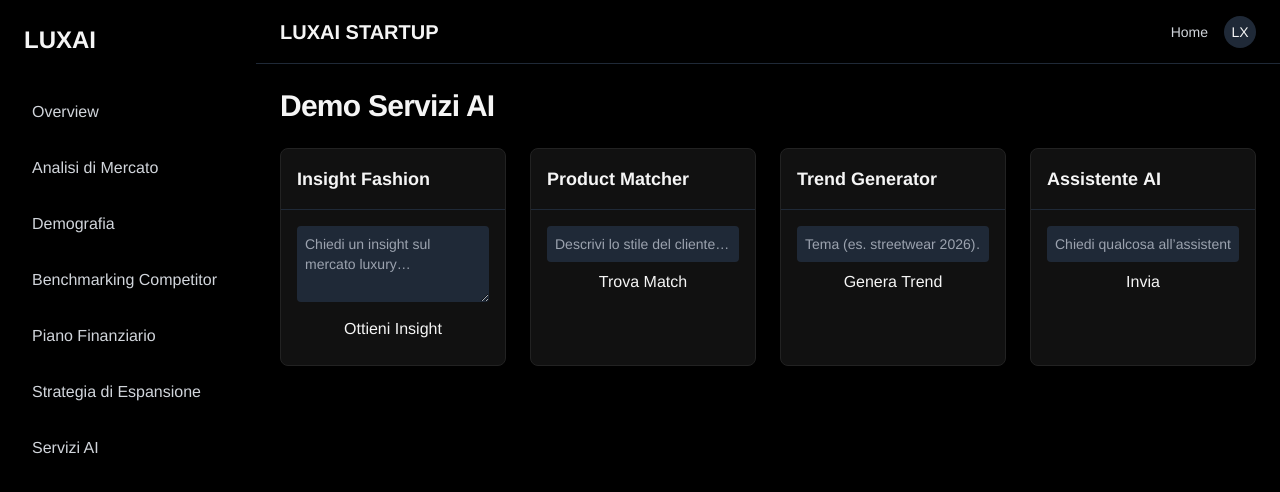
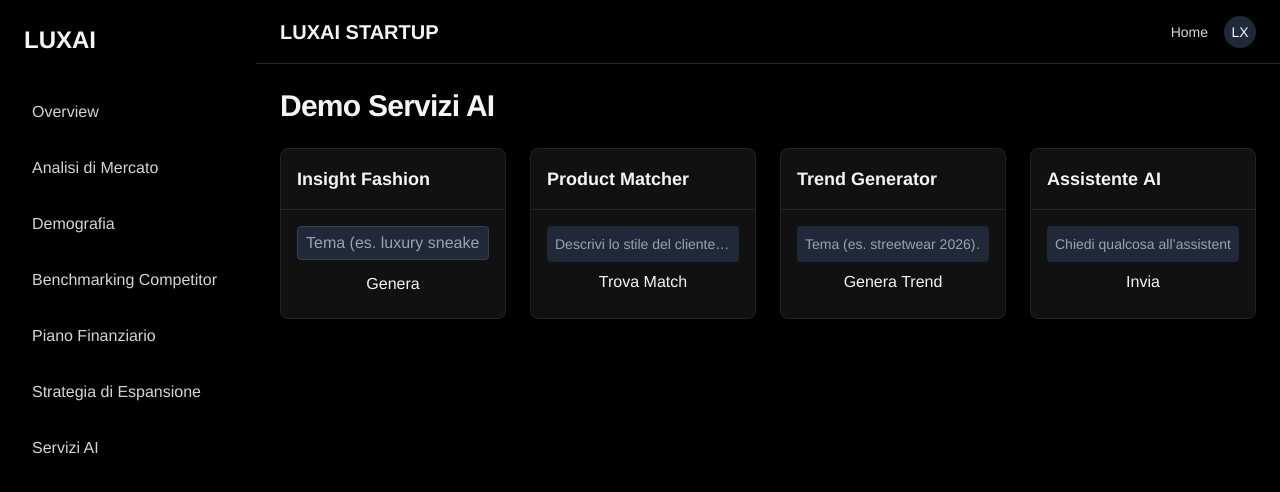
Before and after one commit to Korgan88/dashboard, a Next.js app: page /dashboard/ai-services in a window 1280 px wide. Shown: the top 492 px of the page. Built offline with nearby package versions, Linux system fonts and the light colour scheme; a web font is replaced by a local one.

Commit message:
Update InsightDemo.tsx

```diff
--- a/src/components/ai/InsightDemo.tsx
+++ b/src/components/ai/InsightDemo.tsx
@@ -1,51 +1,49 @@
-'use client';
+"use client";
 
-import React, { useState } from 'react';
+import React, { useState } from "react";
+import { Bar } from "react-chartjs-2";
+import { Chart as ChartJS, CategoryScale, LinearScale, BarElement } from "chart.js";
+
+ChartJS.register(CategoryScale, LinearScale, BarElement);
 
 export default function InsightDemo() {
-  const [query, setQuery]     = useState('');
-  const [answer, setAnswer]   = useState<string | null>(null);
+  const [data, setData] = useState<{ labels: string[]; values: number[] } | null>(null);
   const [loading, setLoading] = useState(false);
+  const [prompt, setPrompt]   = useState("");
 
-  async function askInsight() {
-    if (!query.trim()) return;
+  const run = async () => {
     setLoading(true);
-    setAnswer(null);
-
-    try {
-      const url  = `/api/ai?service=insight&prompt=${encodeURIComponent(query)}`;
-      const res  = await fetch(url);
-      const json = await res.json();
-      setAnswer(json.answer ?? json.error ?? 'Errore sconosciuto');
-    } catch (err) {
-      setAnswer('Network error');
-    } finally {
-      setLoading(false);
-    }
-  }
+    const res = await fetch(`/api/ai?service=insight&prompt=${encodeURIComponent(prompt)}`);
+    const json = await res.json();
+    /** json.result dovrebbe essere un array: [{keyword:"streetwear",score:42}, …] */
+    const labels = json.result.map((k: any) => k.keyword);
+    const values = json.result.map((k: any) => k.score);
+    setData({ labels, values });
+    setLoading(false);
+  };
 
   return (
-    <>
-      <textarea
-        value={query}
-        onChange={e => setQuery(e.target.value)}
-        placeholder="Chiedi un insight sul mercato luxury…"
-        className="w-full bg-gray-800 p-2 rounded text-sm mb-2"
-        rows={3}
+    <div className="space-y-3">
+      <input
+        value={prompt}
+        onChange={e => setPrompt(e.target.value)}
+        placeholder="Tema (es. luxury sneakers 2025)"
+        className="w-full px-2 py-1 bg-gray-800 border border-gray-700 rounded"
       />
-      <button
-        onClick={askInsight}
-        disabled={loading}
-        className="btn-primary w-full mb-2"
-      >
-        {loading ? 'Analizzo…' : 'Ottieni Insight'}
-      </button>
+      <button onClick={run} className="btn-primary w-full">{loading ? "…" : "Genera"}</button>
 
-      {answer && (
-        <div className="mt-2 text-sm whitespace-pre-wrap text-gray-300">
-          {answer}
-        </div>
+      {data && (
+        <Bar
+          data={{
+            labels: data.labels,
+            datasets: [{ data: data.values, backgroundColor: "#00d1ff99" }],
+          }}
+          options={{
+            plugins: { legend: { display: false } },
+            scales: { x: { ticks: { color: "#ccc" } }, y: { ticks: { color: "#ccc" } } },
+          }}
+        />
       )}
-    </>
+    </div>
   );
 }
```
